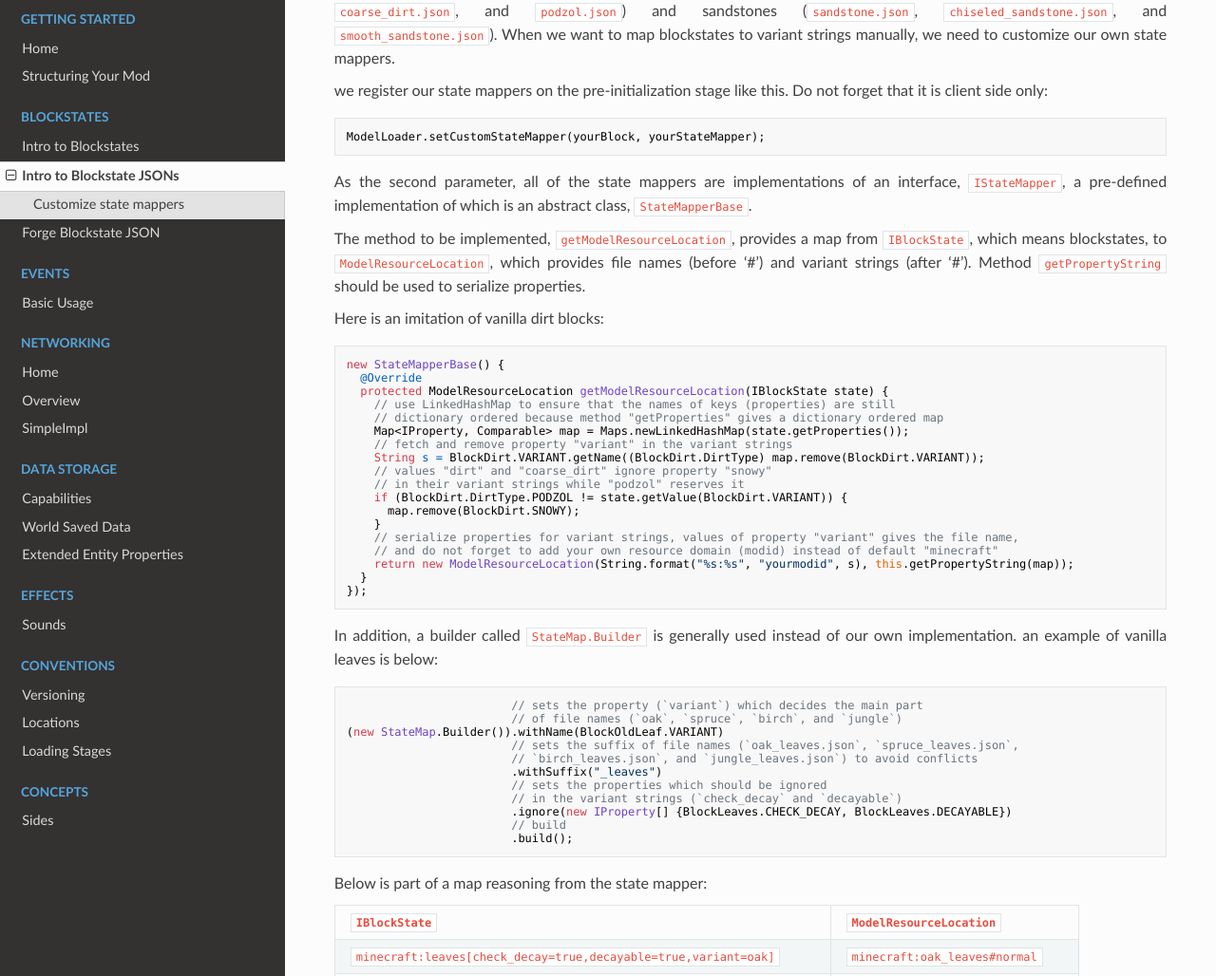
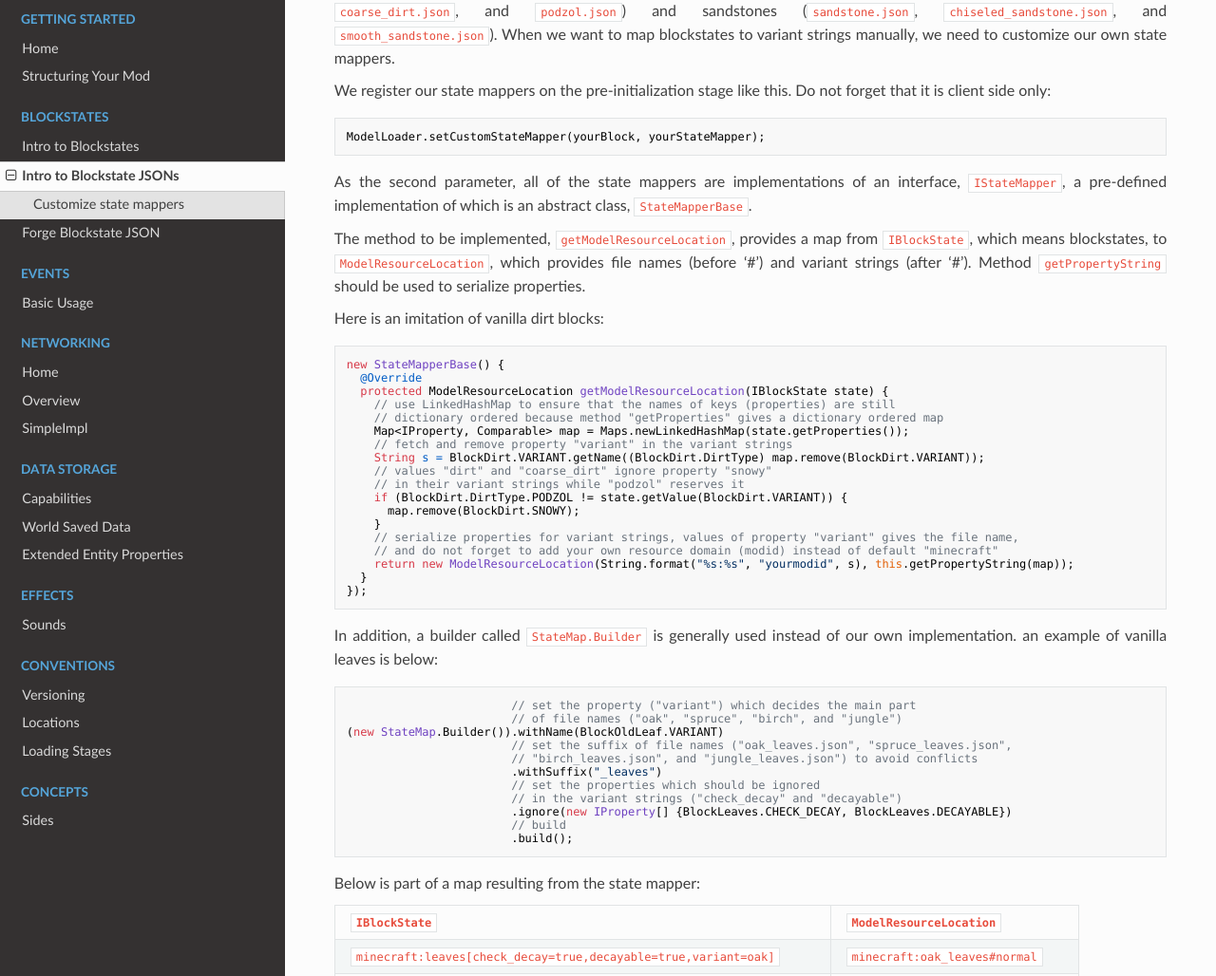
Before and after one commit to MinecraftForge/Documentation, an MkDocs documentation site: the page built from docs/blockstates/introduction.md, in a window 1280 px wide and 1400 px high, scrolled down 874 px. Shown: the part 172-1200 px from the top of the window at 95% size. Built offline with MkDocs 1.6.1, drawn with Linux system fonts in a browser that asks for light colours; nearby versions of some CDN libraries; old or Windows-style settings are respelled for this version of MkDocs.

Commit message:
Fix several grammar and punctuation mistakes

````diff
--- a/docs/blockstates/introduction.md
+++ b/docs/blockstates/introduction.md
@@ -36,7 +36,7 @@ Customize state mappers
 
 In general, there are one-to-one relations between blockstates of a block and variant strings. However, in some cases, several properties should be ignored when considering block models, such as the growth of a cactus, and whether a block of leaves is decayable. Besides, some blocks have blockstates related to various blockstate json files, such as dirt blocks (`dirt.json`, `coarse_dirt.json`, and `podzol.json`) and sandstones (`sandstone.json`, `chiseled_sandstone.json`, and `smooth_sandstone.json`). When we want to map blockstates to variant strings manually, we need to customize our own state mappers.
 
-we register our state mappers on the pre-initialization stage like this. Do not forget that it is client side only:
+We register our state mappers on the pre-initialization stage like this. Do not forget that it is client side only:
 
 ```java
 ModelLoader.setCustomStateMapper(yourBlock, yourStateMapper);
@@ -72,20 +72,20 @@ new StateMapperBase() {
 In addition, a builder called `StateMap.Builder` is generally used instead of our own implementation. an example of vanilla leaves is below:
 
 ```java
-                        // sets the property (`variant`) which decides the main part
-                        // of file names (`oak`, `spruce`, `birch`, and `jungle`)
+                        // set the property ("variant") which decides the main part
+                        // of file names ("oak", "spruce", "birch", and "jungle")
 (new StateMap.Builder()).withName(BlockOldLeaf.VARIANT)
-                        // sets the suffix of file names (`oak_leaves.json`, `spruce_leaves.json`,
-                        // `birch_leaves.json`, and `jungle_leaves.json`) to avoid conflicts
+                        // set the suffix of file names ("oak_leaves.json", "spruce_leaves.json",
+                        // "birch_leaves.json", and "jungle_leaves.json") to avoid conflicts
                         .withSuffix("_leaves")
-                        // sets the properties which should be ignored
-                        // in the variant strings (`check_decay` and `decayable`)
+                        // set the properties which should be ignored
+                        // in the variant strings ("check_decay" and "decayable")
                         .ignore(new IProperty[] {BlockLeaves.CHECK_DECAY, BlockLeaves.DECAYABLE})
                         // build
                         .build();
 ```
 
-Below is part of a map reasoning from the state mapper:
+Below is part of a map resulting from the state mapper:
 
 | `IBlockState`                                                        | `ModelResourceLocation`          |
 |:---------------------------------------------------------------------|:---------------------------------|
````
